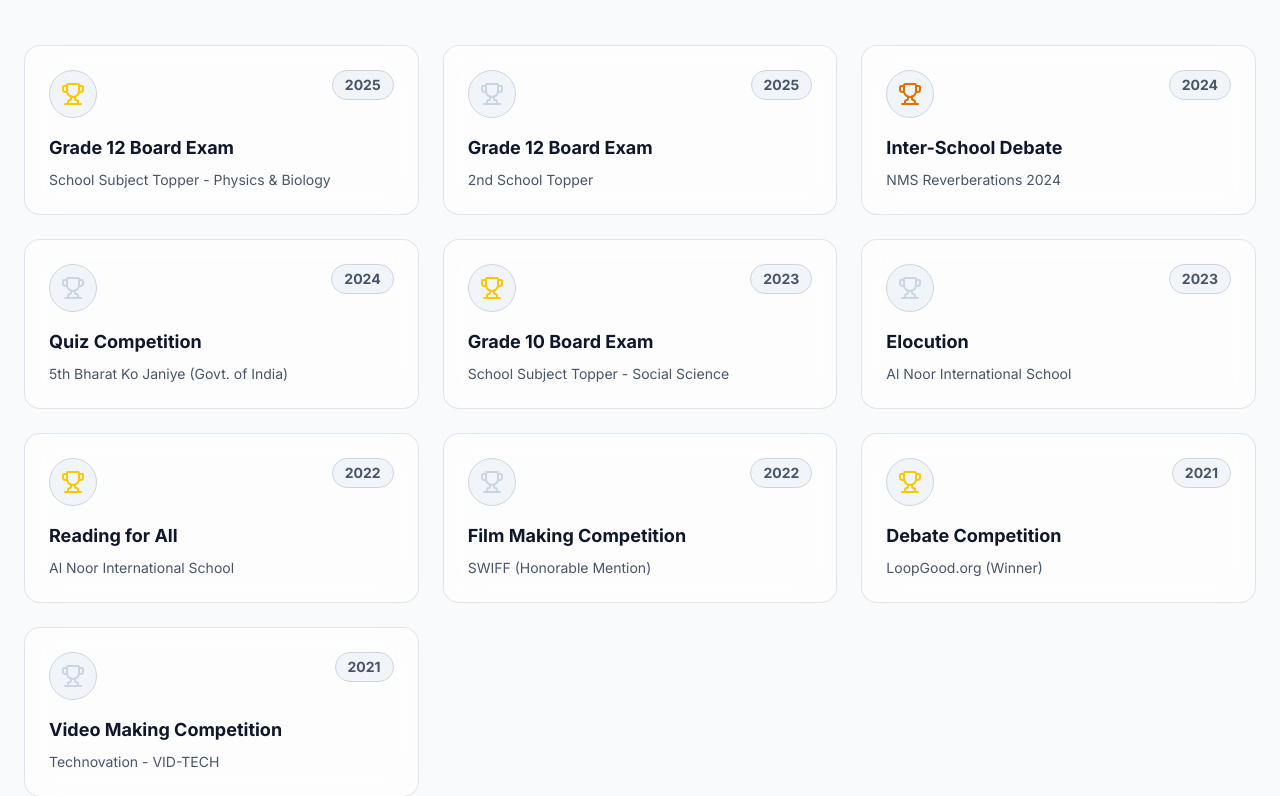
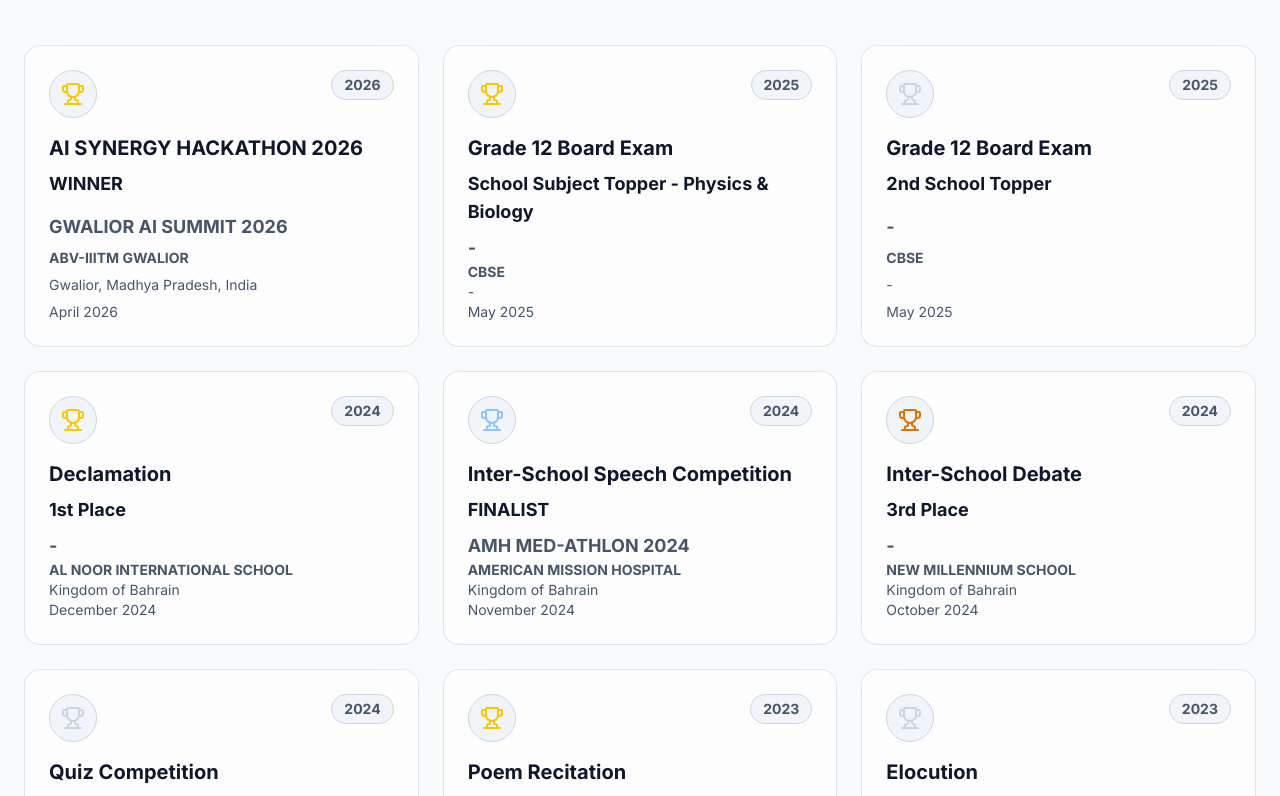
Before and after one commit to ggaisenn/ggportfolio, a React (Vite) app: page / in a window 1280 px wide. Shown: the part 4784-5580 px from the top of the page. Built offline with nearby package versions, Linux system fonts and the light colour scheme.

Commit message:
refactor(ProgramAchievements): update achievement data properties

```diff
--- a/src/components/ProgramsAchievements.jsx
+++ b/src/components/ProgramsAchievements.jsx
@@ -3,16 +3,16 @@ import { Trophy, Star, Medal } from 'lucide-react';
 
 const ProgramsAchievements = () => {
   const achievements = [
-    { year: '2025', title: 'Grade 12 Board Exam', detail: 'School Subject Topper - Physics & Biology', type: 'gold' },
-    { year: '2025', title: 'Grade 12 Board Exam', detail: '2nd School Topper', type: 'silver' },
-    { year: '2024', title: 'Inter-School Debate', detail: 'NMS Reverberations 2024', type: 'bronze' },
-    { year: '2024', title: 'Quiz Competition', detail: '5th Bharat Ko Janiye (Govt. of India)', type: 'silver' },
-    { year: '2023', title: 'Grade 10 Board Exam', detail: 'School Subject Topper - Social Science', type: 'gold' },
-    { year: '2023', title: 'Elocution', detail: 'Al Noor International School', type: 'silver' },
-    { year: '2022', title: 'Reading for All', detail: 'Al Noor International School', type: 'gold' },
-    { year: '2022', title: 'Film Making Competition', detail: 'SWIFF (Honorable Mention)', type: 'silver' },
-    { year: '2021', title: 'Debate Competition', detail: 'LoopGood.org (Winner)', type: 'gold' },
-    { year: '2021', title: 'Video Making Competition', detail: 'Technovation - VID-TECH', type: 'silver' },
+    { year: '2026', title: 'AI SYNERGY HACKATHON 2026', event: 'GWALIOR AI SUMMIT 2026', acheivement: 'WINNER', issuer:'ABV-IIITM GWALIOR', venue:'Gwalior, Madhya Pradesh, India', date:'April 2026', type: 'gold'},
+    { year: '2025', title: 'Grade 12 Board Exam', event:'-', acheivement: 'School Subject Topper - Physics & Biology', issuer:'CBSE', venue:'-', date:'May 2025', type: 'gold' },
+    { year: '2025', title: 'Grade 12 Board Exam', event:'-', acheivement: '2nd School Topper', issuer:'CBSE', venue:'-', date:'May 2025', type: 'silver' },
+    { year: '2024', title: 'Declamation', event:'-', acheivement: '1st Place', issuer: 'AL NOOR INTERNATIONAL SCHOOL', venue:'Kingdom of Bahrain', date:'December 2024', type: 'gold' },
+    { year: '2024', title: 'Inter-School Speech Competition', event: 'AMH MED-ATHLON 2024', acheivement: 'FINALIST', issuer: 'AMERICAN MISSION HOSPITAL', venue:'Kingdom of Bahrain', date:'November 2024', type: 'blue' },
+    { year: '2024', title: 'Inter-School Debate', event:"-", acheivement: '3rd Place', issuer:'NEW MILLENNIUM SCHOOL', venue:'Kingdom of Bahrain', date:'October 2024', type: 'bronze' },
+    { year: '2024', title: 'Quiz Competition', event: '5th Bharat Ko Janiye (Govt. of India)', acheivement:'Certificate of Excellence', issuer:'Ministry of External Affairs, Government of India', venue:'-', date:'November, 2024', type: 'silver' },
+    { year: '2023', title: 'Poem Recitation', event:'-', acheivement: '1st Place', issuer: 'AL NOOR INTERNATIONAL SCHOOL', venue:'Kingdom of Bahrain', date:'November 2023', type: 'gold' },
+    { year: '2023', title: 'Elocution', event:'-', acheivement: '2nd Place', issuer: 'AL NOOR INTERNATIONAL SCHOOL', venue:'Kingdom of Bahrain', date:'October 2023', type: 'silver' },
+    { year: '2023', title: 'Grade 10 Board Exam', event:'-', acheivement: ' School Subject Topper - Social Science', issuer: 'CBSE', venue:'-', date:'May, 2023', type: 'gold' },
   ];
 
   const getIconColor = (type) => {
@@ -20,6 +20,7 @@ const ProgramsAchievements = () => {
       case 'gold': return 'text-yellow-400';
       case 'silver': return 'text-slate-300';
       case 'bronze': return 'text-amber-600';
+      case 'blue': return 'text-blue-300';
       default: return 'text-purple-400';
     }
   };
@@ -42,8 +43,12 @@ const ProgramsAchievements = () => {
                 {item.year}
               </span>
             </div>
-            <h3 className="text-lg font-bold theme-text mb-2">{item.title}</h3>
-            <p className="theme-muted text-sm mt-auto">{item.detail}</p>
+            <h2 className="text-xl font-bold theme-text mb-2">{item.title}</h2>
+            <h3 className="text-lg font-bold theme-text mb-2">{item.acheivement}</h3>
+            <p className="theme-muted font-bold text-lg mt-auto">{item.event}</p>
+            <p className="theme-muted font-bold text-sm mt-auto">{item.issuer}</p>
+            <p className="theme-muted text-sm mt-auto">{item.venue}</p>
+            <p className="theme-muted text-sm mt-auto">{item.date}</p>
           </div>
         ))}
       </div>
```
